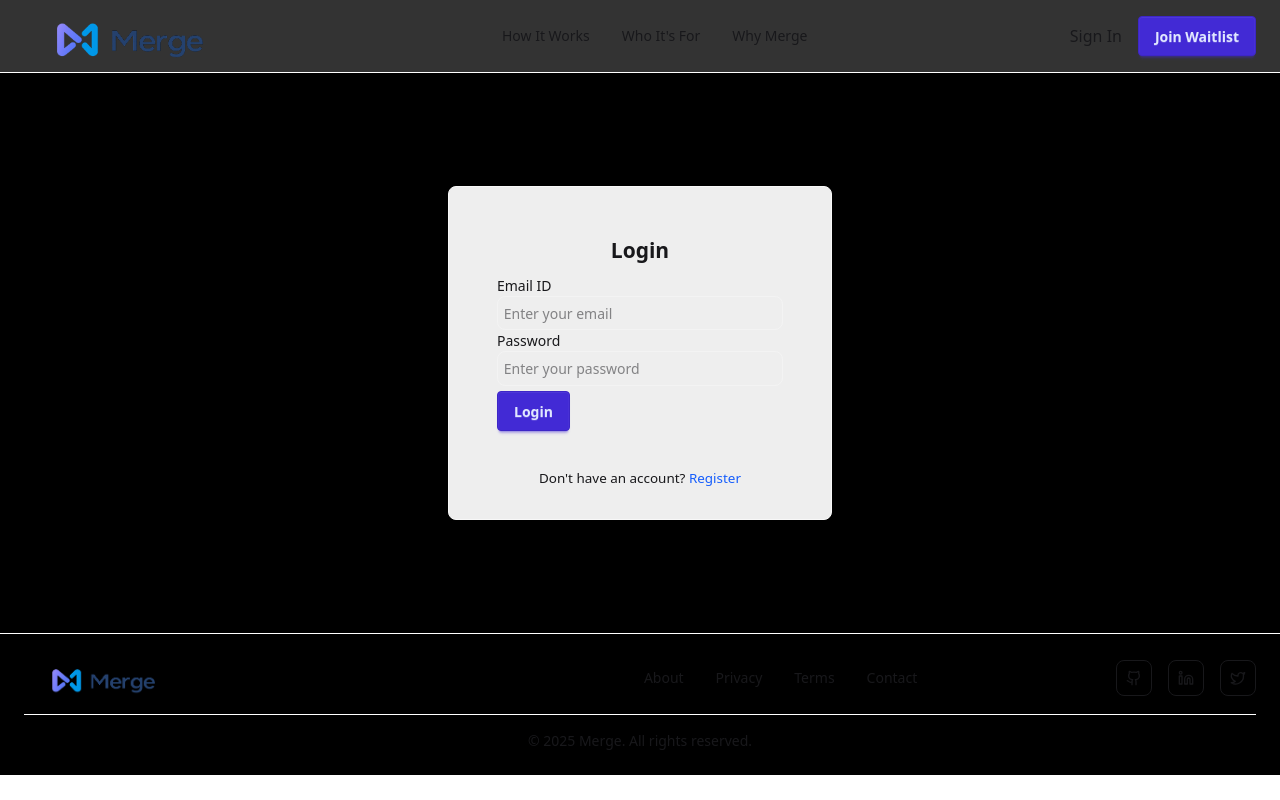
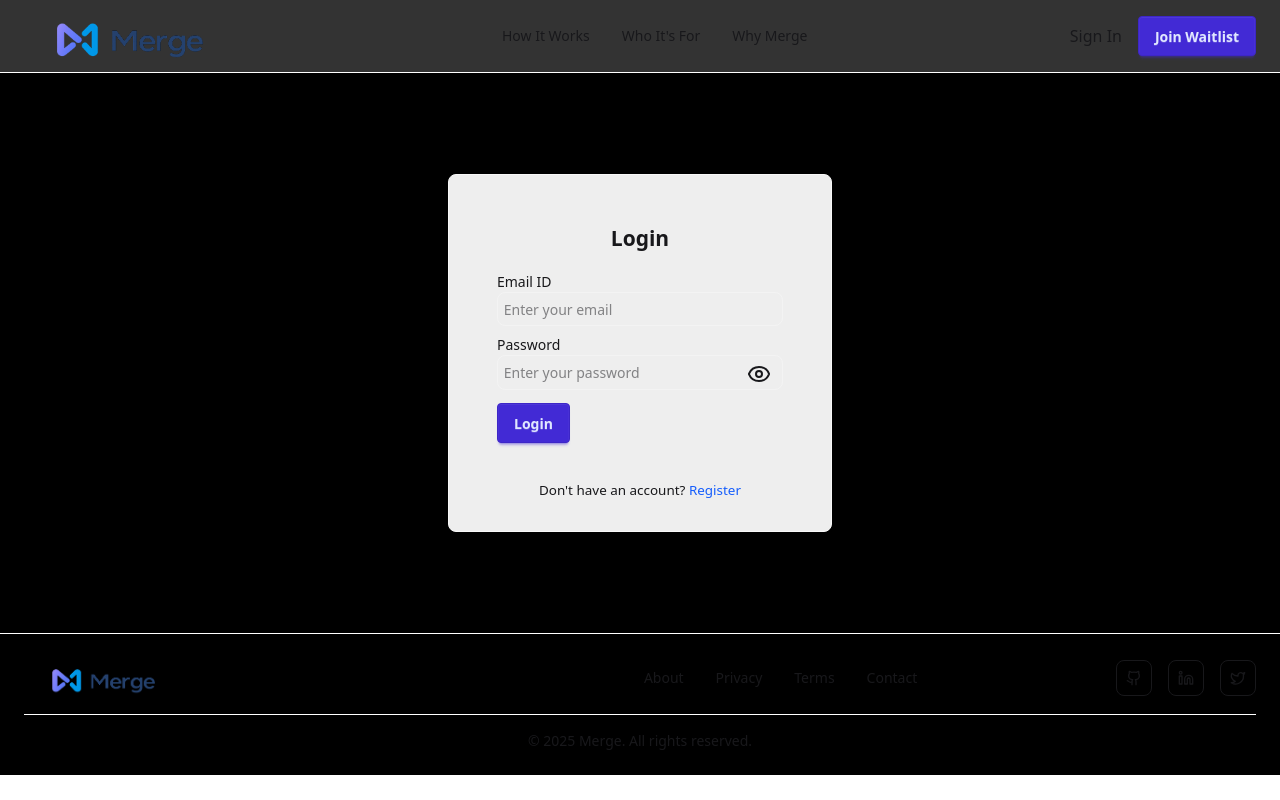
Before and after one commit to manu-hn/merge-frontend, a React (Vite) app: page /login in a window 1280 px wide. Built offline with nearby package versions, Linux system fonts and the light colour scheme; no server answers.

Commit message:
`feat: updated login component and navbar with password visibility toggle and minor layout changes`

```diff
--- a/src/components/auth/login.jsx
+++ b/src/components/auth/login.jsx
@@ -5,9 +5,12 @@ import { loginUser } from '@/store/slices/user-slice';
 import { BASE_URL } from '@/utils/constants';
 import { useNavigate } from 'react-router-dom';
 import Register from './register';
+import { Eye, EyeOff } from 'lucide-react';
 
 const Login = () => {
   const [isLoginForm, setIsLoginForm] = useState(true);
+  const [isPasswordVisible, setIsPasswordVisible] = useState(false);
+  const [isPasswordFieldFocused, setIsPasswordFieldFocused] = useState(false);
   const [emailId, setEmailId] = useState('');
   const [password, setPassword] = useState('');
   const dispatch = useDispatch();
@@ -38,17 +41,31 @@ const Login = () => {
 
                 <div className="card-actions ">
                   <form onSubmit={handleFormSubmit} className='w-full'>
-                    <div className={`flex flex-col`}>
+                    <div className={`flex flex-col my-2`}>
                       <label htmlFor="emailId">Email ID</label>
                       <input onChange={(e) => setEmailId(e.target.value)} value={emailId}
                         className='border border-white/30 p-[2%] rounded-lg'
                         type="email" id={'emailId'} placeholder='Enter your email' />
                     </div>
-                    <div className={`flex flex-col`}>
+                    <div className={`flex flex-col my-2 relative`}>
                       <label htmlFor="password">Password</label>
-                      <input onChange={(e) => setPassword(e.target.value)} value={password}
-                        className='border border-white/30 p-[2%] rounded-lg'
-                        type="password" id={'password'} placeholder='Enter your password' />
+                     <div className={`p-[2%] rounded-lg
+                      ${isPasswordFieldFocused ? 'border-2 border-white' : 'border border-white/30'}`}>
+                       <input onFocus={() => setIsPasswordFieldFocused(true)} onBlur={() => setIsPasswordFieldFocused(false)}
+                       onChange={(e) => setPassword(e.target.value)} value={password}
+                        className={`border-none w-full focus:ring-0 focus:outline-none bg-transparent `}
+                        type={isPasswordVisible ? "text" : "password"} id={'password'} placeholder='Enter your password'
+                        />
+
+                    {
+                      isPasswordVisible ? (
+                        <EyeOff onClick={() => setIsPasswordVisible(false)} className='absolute right-3 top-7 cursor-pointer' />
+                      ) : (
+                        <Eye onClick={() => setIsPasswordVisible(true)} className='absolute right-3 top-7 cursor-pointer' />
+                      )
+                    }
+
+                     </div>
                     </div>
 
                     <button type='submit' className="btn btn-primary my-[2%]">Login</button>
--- a/src/components/ui/navbar.jsx
+++ b/src/components/ui/navbar.jsx
@@ -1,4 +1,4 @@
-import { Link, useNavigate } from "react-router-dom";
+import { Link, useLocation, useNavigate } from "react-router-dom";
 import MergeLogo from "@/assets/logo/merge-logo.png";
 import { useDispatch, useSelector } from "react-redux";
 import { BASE_URL, USER_ICON_IMAGE } from "@/utils/constants";
@@ -11,7 +11,12 @@ const Navbar = () => {
   const [mobileMenuOpen, setMobileMenuOpen] = useState(false)
   const loggedInUser = useSelector((store) => store.user);
   const navigate = useNavigate();
+  const loc = useLocation();
   const dispatch = useDispatch();
+
+  const path = loggedInUser && ( loc?.pathname === "/login" || loc?.pathname === "/register" || loc?.pathname === "/") ?
+"/feed"
+  : "/"
 
   const logout = async () => {
     try {
@@ -27,10 +32,11 @@ const Navbar = () => {
   return (
     <header className="sticky top-0 left-0 right-0 z-50 border-b border-base-100 bg-black/80 backdrop-blur-xl">
       <div className="mx-auto flex max-w-7xl items-center justify-between px-6 py-4">
-        <Link to="/" className="btn btn-ghost text-xl w-[17.5%]">
+        <Link to={`${path}`} className="btn btn-ghost text-xl w-[17.5%]">
           <img className={``} src={MergeLogo} slot="Merge Logo" />
         </Link>
-
+        {
+         ( loc?.pathname === "/login" || loc?.pathname === "/register" || loc?.pathname === "/") && (
             <nav className="hidden items-center gap-8 md:flex">
               <Link href="#how-it-works" className="text-sm text-muted-foreground transition-colors hover:text-foreground">
                 How It Works
@@ -42,6 +48,9 @@ const Navbar = () => {
                 Why Merge
               </Link>
             </nav>
+          )
+        }
+
 
         <div className="hidden items-center gap-4 md:flex">
           {
```
Lines whose indentation alone changed are shown as unchanged.
